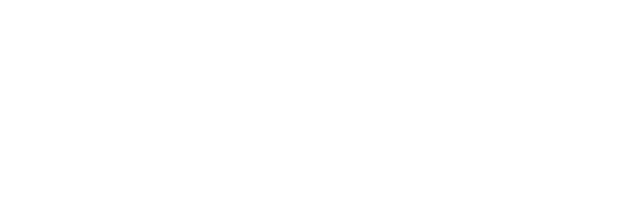
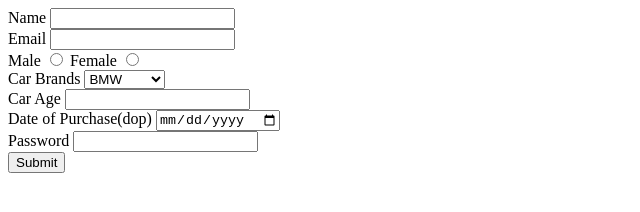
Before and after one commit to acciojob/car-insurance-form-ranjith1807, a website: page main.html in a window 1280 px wide. Shown: the whole page, without its empty margins (0-640 px from the left). Drawn offline with Linux system fonts and the light colour scheme.

Commit message:
created a submission

```diff
--- a/main.html
+++ b/main.html
@@ -8,6 +8,36 @@
 
 <body>
 	<!-- the entire body must be written by student -->
+	<form method="post">
+		<lable for="name">Name</lable>
+		<input type="text" id="name" required>
+		<br>
+		<lable for="email">Email</lable>
+		<input type="email" id="email" required>
+		<br>
+		<lable>Male</lable>
+		<input type="radio" name="gender" required>
+		<lable>Female</lable>
+		<input type="radio" name="gender" required>
+		<br>
+		<lable for="cars">Car Brands</lable>
+		<select id="cars">
+			<option>BMW</option>
+			<option>Audi</option>
+			<option>Mercedez</option>
+		</select>
+		<br>
+		<lable for="carage">Car Age</lable>
+		<input type="number" id="carage" required>
+		<br>
+		<lable for="dop">Date of Purchase(dop)</lable>
+		<input type="date" id="dop" required>
+		<br>
+		<lable for="password">Password</lable>
+		<input type="password" id="password" required>
+		<br>
+		<button type="submit">Submit</button>
+	</form>
     <script type="text/javascript" src="./script.js">
 </script>
 
```
